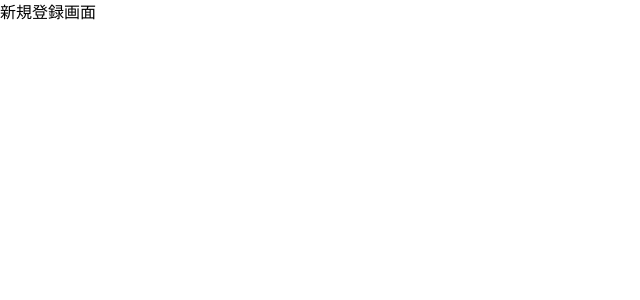
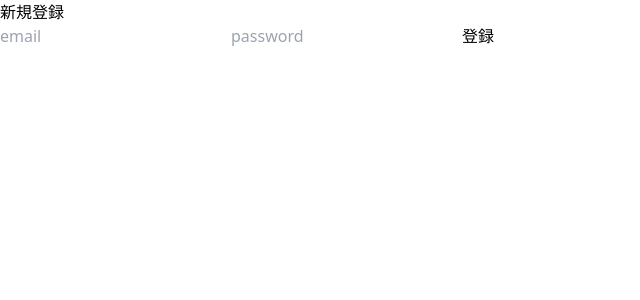
Before and after one commit to Takuya0202/readme-generator, a React (Vite) app in the folder front/react-app/: page /signup in a window 1280 px wide. Shown: the top 300 px of the page, without its empty margins (0-640 px from the left). Built offline with nearby package versions, Linux system fonts and the light colour scheme.

Commit message:
ログイン・サインアップ機能としては一旦完成。 ログイン：レスポンスの識別がまだ。 サインアップ：レスポンスの識別は終わったが、一つ宣言ファイルが見つからないエラー。

```diff
--- a/front/react-app/package.json
+++ b/front/react-app/package.json
@@ -11,6 +11,7 @@
   },
   "dependencies": {
     "axios": "^1.13.5",
+    "js-cookie": "^3.0.5",
     "react": "^19.2.0",
     "react-dom": "^19.2.0",
     "react-router-dom": "^6.30.3"
--- a/front/react-app/src/contexts/AuthContext.tsx
+++ b/front/react-app/src/contexts/AuthContext.tsx
@@ -1,18 +1,31 @@
-import { createContext, useContext, useState } from "react";
+import { createContext, useContext, useState, useEffect } from "react";
+import { loginRequest } from "../lib/api";
 
 type AuthContextType = {
     isAuthenticated: boolean;
-    login: () => void;
+    login: (email: string, password: string) => Promise<void>;
     logout: () => void;
 };
 
 const AuthContext = createContext<AuthContextType | null>(null);
 
 export function AuthProvider({ children }: { children: React.ReactNode }) {
-    const [isAuthenticated, setIsAuthenticated] = useState(false);
+    const [token, setToken] = useState<string | null>(localStorage.getItem("token"));
 
-    const login = () => setIsAuthenticated(true);
-    const logout = () => setIsAuthenticated(false);
+    const isAuthenticated = !!token;
+
+    const login = async (email: string, password: string) => {
+        const res = await loginRequest(email, password);
+        const receivedToken = res.data.token; // APIの返却形式に合わせる
+
+        localStorage.setItem("token", receivedToken);
+        setToken(receivedToken);
+    };
+
+    const logout = () => {
+        localStorage.removeItem("token");
+        setToken(null);
+    };
 
     return (
         <AuthContext.Provider value={{ isAuthenticated, login, logout }}>
--- /dev/null
+++ b/front/react-app/src/lib/api.ts
@@ -0,0 +1,23 @@
+import axios from "axios";
+
+const api = axios.create({
+    baseURL: import.meta.env.VITE_API_BASE_URL,
+})
+
+export const loginRequest = (email: string, password: string) => {
+    return api.post("/auth/login", {email, password});
+}
+
+export const signupRequest = (email: string, password: string) => {
+    return api.post("/auth/register", {email, password})
+}
+
+api.interceptors.request.use((config) => {
+  const token = localStorage.getItem("token");
+  if (token) {
+    config.headers.Authorization = `Bearer ${token}`;
+  }
+  return config;
+});
+
+export default api;
--- a/front/react-app/src/pages/Login.tsx
+++ b/front/react-app/src/pages/Login.tsx
@@ -1,19 +1,37 @@
+import { useState } from "react";
 import { useAuth } from "../contexts/AuthContext";
 import { useNavigate } from "react-router-dom";
 
-
-export default function Login(){
+export default function Login() {
     const { login } = useAuth();
     const navigate = useNavigate();
 
-    const handleLogin = () => {
-        login();        // ログイン状態にする
-        navigate("/");  // Homeへ移動
+    const [email, setEmail] = useState("");
+    const [password, setPassword] = useState("");
+
+    const handleLogin = async () => {
+        try {
+            await login(email, password);
+            navigate("/");
+        } catch {
+            alert("ログイン失敗");
+        }
     };
 
     return (
-        <button onClick={handleLogin}>
-            ログイン（仮）
-        </button>
+        <div>
+            <input
+                placeholder="email"
+                value={email}
+                onChange={(e) => setEmail(e.target.value)}
+            />
+            <input
+                placeholder="password"
+                type="password"
+                value={password}
+                onChange={(e) => setPassword(e.target.value)}
+            />
+            <button onClick={handleLogin}>ログイン</button>
+        </div>
     );
 }
--- a/front/react-app/src/pages/Signup.tsx
+++ b/front/react-app/src/pages/Signup.tsx
@@ -1,3 +1,79 @@
-export default function Signup(){
-    return <div>新規登録画面</div>;
+import { useState } from "react";
+import { useNavigate } from "react-router-dom";
+import { signupRequest } from "../lib/api";
+import Cookies from "js-cookie";
+
+export default function Signup() {
+  const navigate = useNavigate();
+
+  const [email, setEmail] = useState("");
+  const [password, setPassword] = useState("");
+  const [errorMessage, setErrorMessage] = useState("");
+  const [loading, setLoading] = useState(false);
+
+  const handleSignup = async () => {
+    setErrorMessage("");
+    setLoading(true);
+
+    try {
+      const response = await signupRequest(email, password);
+      const { status, token, message } = response.data;
+
+      if (status === "success") {
+        Cookies.set("token", token)
+        navigate("/");
+      } else {
+        setErrorMessage(message);
+      }
+    } catch (error: any) {
+      if (error.response) {
+        const { status, data } = error.response;
+
+        if (status === 400) {
+          setErrorMessage(data.message);
+        } else if (status === 422) {
+          setErrorMessage("入力内容に問題があります");
+        } else {
+          setErrorMessage("サーバーエラーが発生しました");
+        }
+      } else {
+        setErrorMessage("通信エラーが発生しました");
+      }
+    } finally {
+      setLoading(false);
+    }
+  };
+
+  return (
+    <div className="h-screen flex flex-col items-center justify-center gap-4">
+      <h1 className="text-2xl font-bold">新規登録</h1>
+
+      <input
+        placeholder="email"
+        value={email}
+        onChange={(e) => setEmail(e.target.value)}
+        className="border p-2 rounded w-64"
+      />
+
+      <input
+        placeholder="password"
+        type="password"
+        value={password}
+        onChange={(e) => setPassword(e.target.value)}
+        className="border p-2 rounded w-64"
+      />
+
+      {errorMessage && (
+        <p className="text-red-500 text-sm">{errorMessage}</p>
+      )}
+
+      <button
+        onClick={handleSignup}
+        disabled={loading}
+        className="bg-blue-600 text-white px-4 py-2 rounded w-64 disabled:opacity-50"
+      >
+        {loading ? "登録中..." : "登録"}
+      </button>
+    </div>
+  );
 }
```
Also changed, not shown: front/react-app/src/types/type.ts (added), 2 other files (tests, documents, lock files or other folders).
